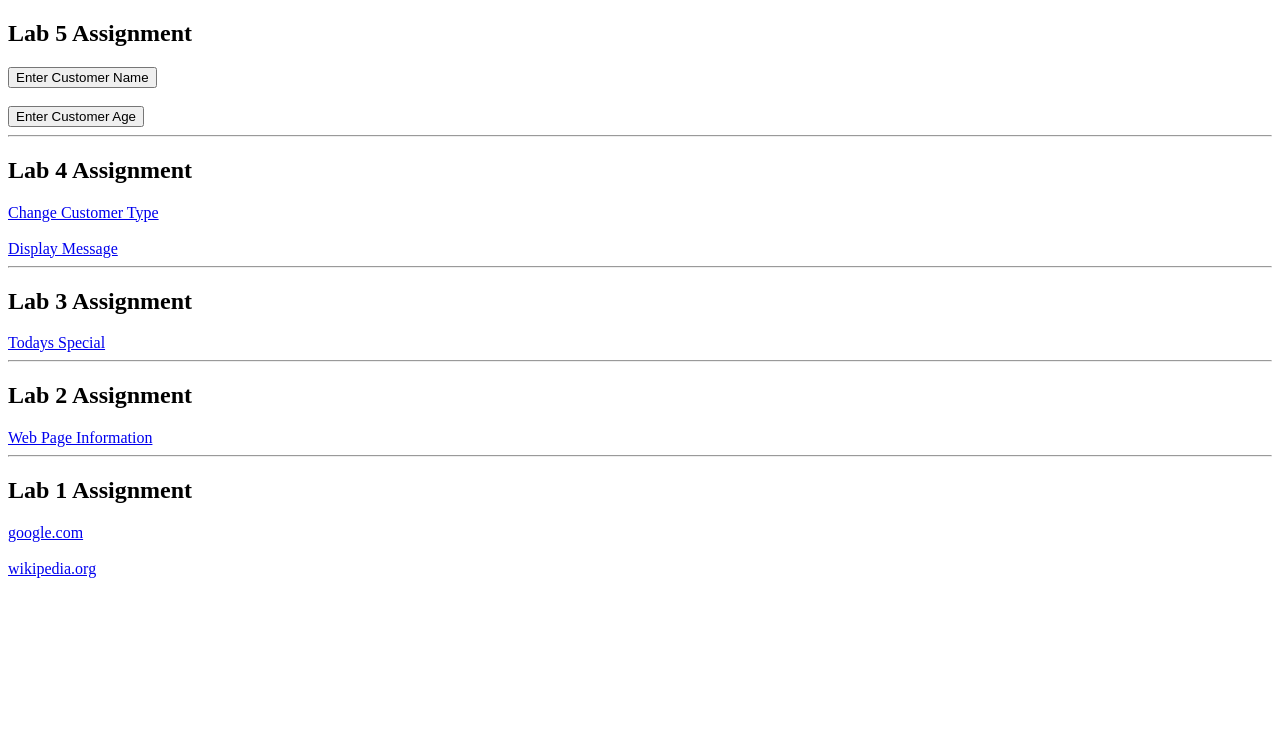
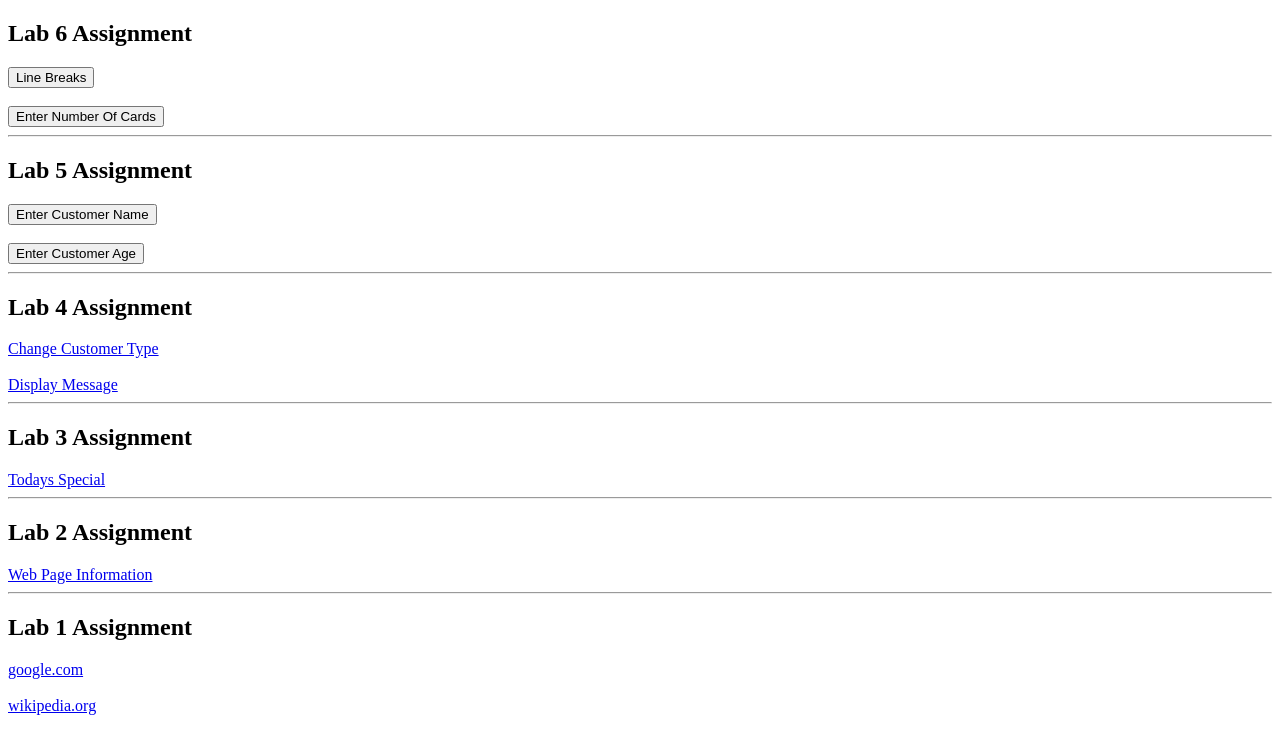
Before and after one commit to yw7sfn47jj-collab/cs, a plain HTML site: page index.html in a window 1280 px wide. Drawn offline with Linux system fonts and the light colour scheme.

Commit message:
Update index.html

```diff
--- a/index.html
+++ b/index.html
@@ -13,6 +13,17 @@
 
 <body>
 <!-- This is where you write the html for the lab -->
+<h2>Lab 6 Assignment</h2>
+  <button onclick="getBreaks2730()">
+    Line Breaks
+  </button>
+  <span id="breaks273"></span>
+  <br><br>
+  <button onclick="getCards6450()">
+    Enter Number Of Cards
+  </button>
+  <span id="cards645"></span>
+  <hr>
   <h2>Lab 5 Assignment</h2>
   <button onclick="getName326()">
     Enter Customer Name
```
